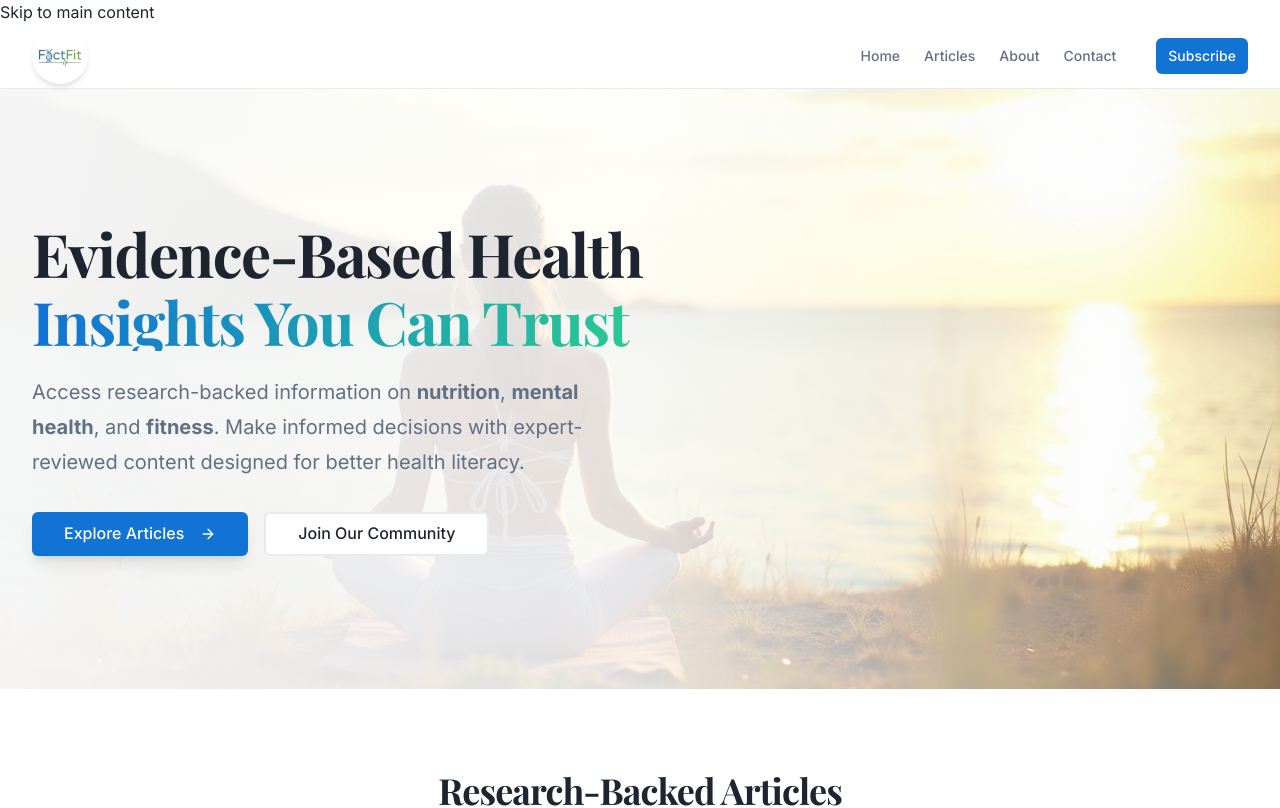
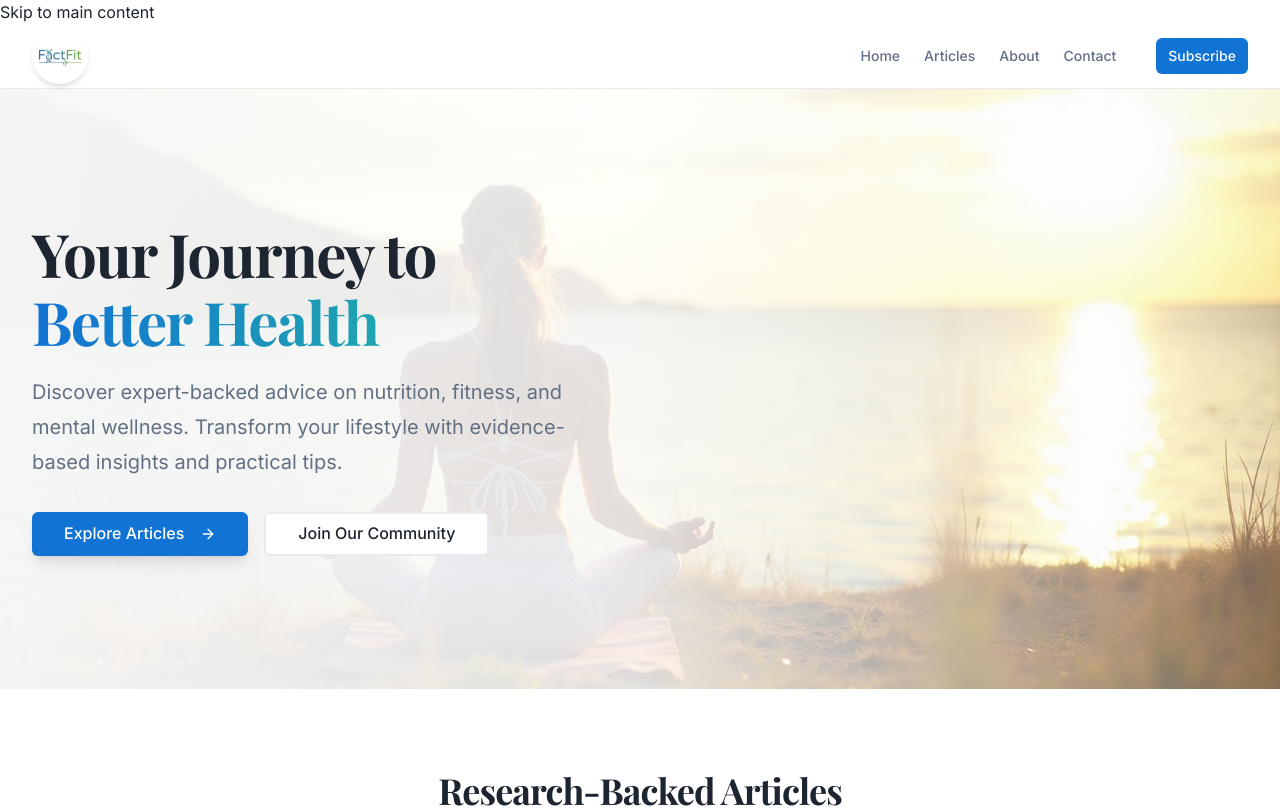
Before and after one commit to Quratulean/healthy-roots-journal, a React (Vite) app: page / in a window 1280 px wide. Shown: the top 808 px of the page. Built offline with nearby package versions, Linux system fonts and the light colour scheme; the HTML template or start-up script is replaced by a standard one.

Commit message:
Revert hero section text

```diff
--- a/src/components/Hero.tsx
+++ b/src/components/Hero.tsx
@@ -25,14 +25,14 @@ const Hero = () => {
             id="hero-title"
             className="font-display text-4xl md:text-5xl lg:text-6xl font-bold mb-4 md:mb-6 leading-tight"
           >
-            Evidence-Based Health
+            Your Journey to
             <span className="block bg-gradient-to-r from-primary to-secondary bg-clip-text text-transparent mt-2">
-              Insights You Can Trust
+              Better Health
             </span>
           </h1>
           <p className="text-base md:text-lg lg:text-xl text-muted-foreground mb-6 md:mb-8 leading-relaxed max-w-xl">
-            Access research-backed information on <strong>nutrition</strong>, <strong>mental health</strong>, and <strong>fitness</strong>.
-            Make informed decisions with expert-reviewed content designed for better health literacy.
+            Discover expert-backed advice on nutrition, fitness, and mental wellness.
+            Transform your lifestyle with evidence-based insights and practical tips.
           </p>
           <div className="flex flex-col sm:flex-row gap-3 md:gap-4">
             <Button
```
